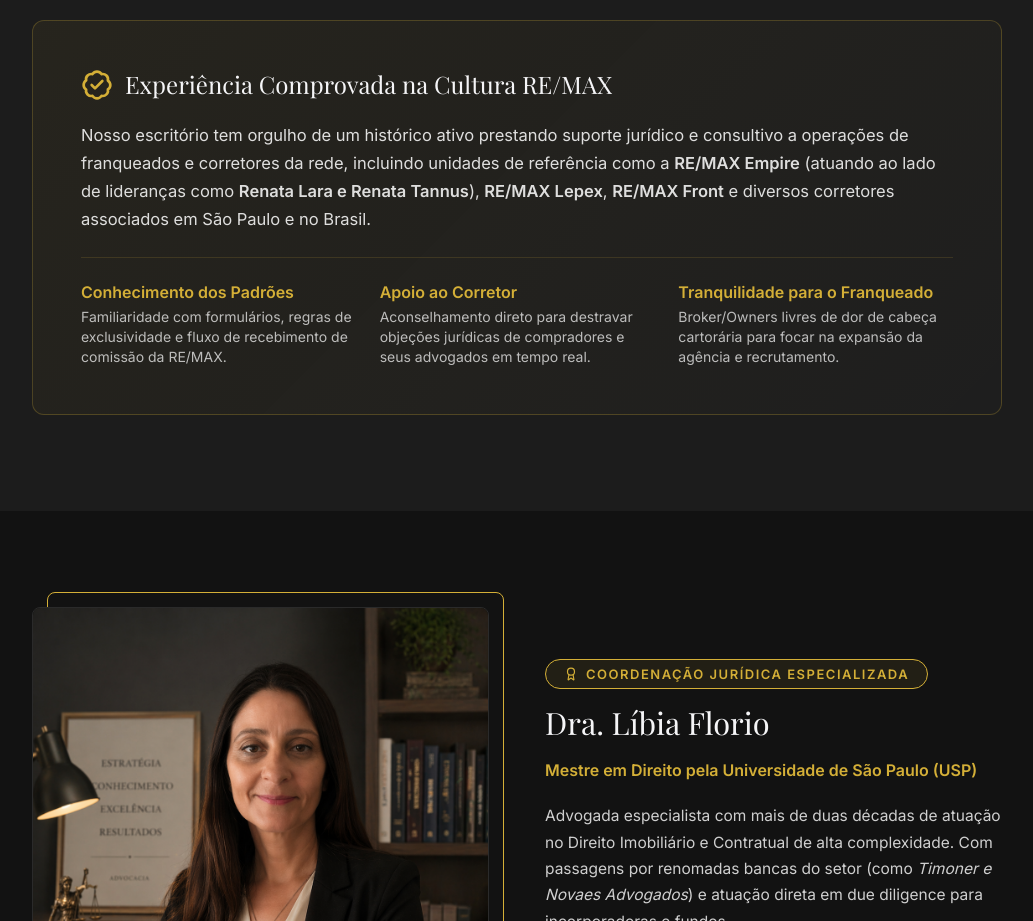
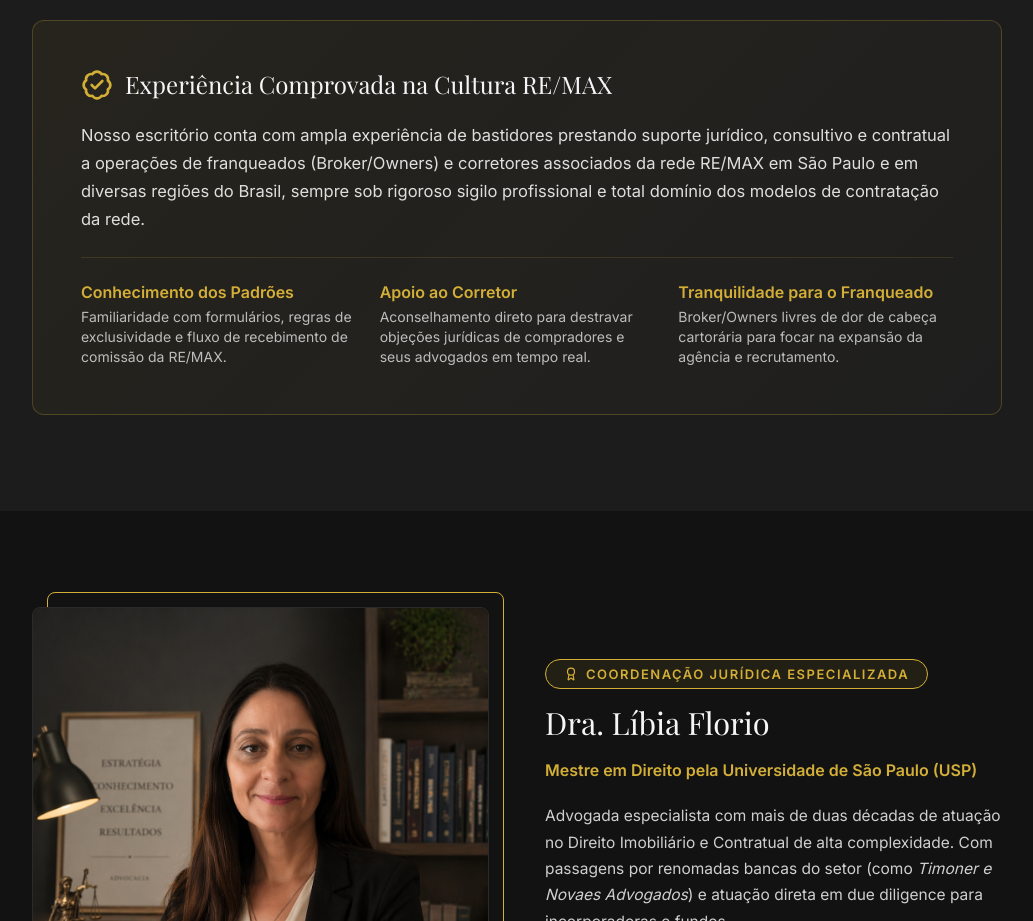
Before and after one commit to aleandrade926/andrade-florio-web, a React (Vite) app: page /remax in a window 1280 px wide. Shown: the part 2780-3701 px from the top of the page, without its empty margins (123-1156 px from the left). Built offline with nearby package versions, Linux system fonts and the light colour scheme; a web font is replaced by a local one.

Commit message:
fix: remove specific remax agency names to preserve confidentiality and neutrality

```diff
--- a/src/pages/Remax.jsx
+++ b/src/pages/Remax.jsx
@@ -424,7 +424,7 @@ export default function Remax() {
             </div>
 
             <p style={{ color: 'rgba(255, 255, 255, 0.85)', fontSize: '16.5px', lineHeight: '1.7', marginBottom: '24px' }}>
-              Nosso escritório tem orgulho de um histórico ativo prestando suporte jurídico e consultivo a operações de franqueados e corretores da rede, incluindo unidades de referência como a <strong>RE/MAX Empire</strong> (atuando ao lado de lideranças como <strong>Renata Lara e Renata Tannus</strong>), <strong>RE/MAX Lepex</strong>, <strong>RE/MAX Front</strong> e diversos corretores associados em São Paulo e no Brasil.
+              Nosso escritório conta com ampla experiência de bastidores prestando suporte jurídico, consultivo e contratual a operações de franqueados (Broker/Owners) e corretores associados da rede RE/MAX em São Paulo e em diversas regiões do Brasil, sempre sob rigoroso sigilo profissional e total domínio dos modelos de contratação da rede.
             </p>
 
             <div style={{ display: 'grid', gridTemplateColumns: 'repeat(auto-fit, minmax(260px, 1fr))', gap: '1.5rem', borderTop: '1px solid rgba(212,175,55,0.15)', paddingTop: '1.5rem' }}>
```
